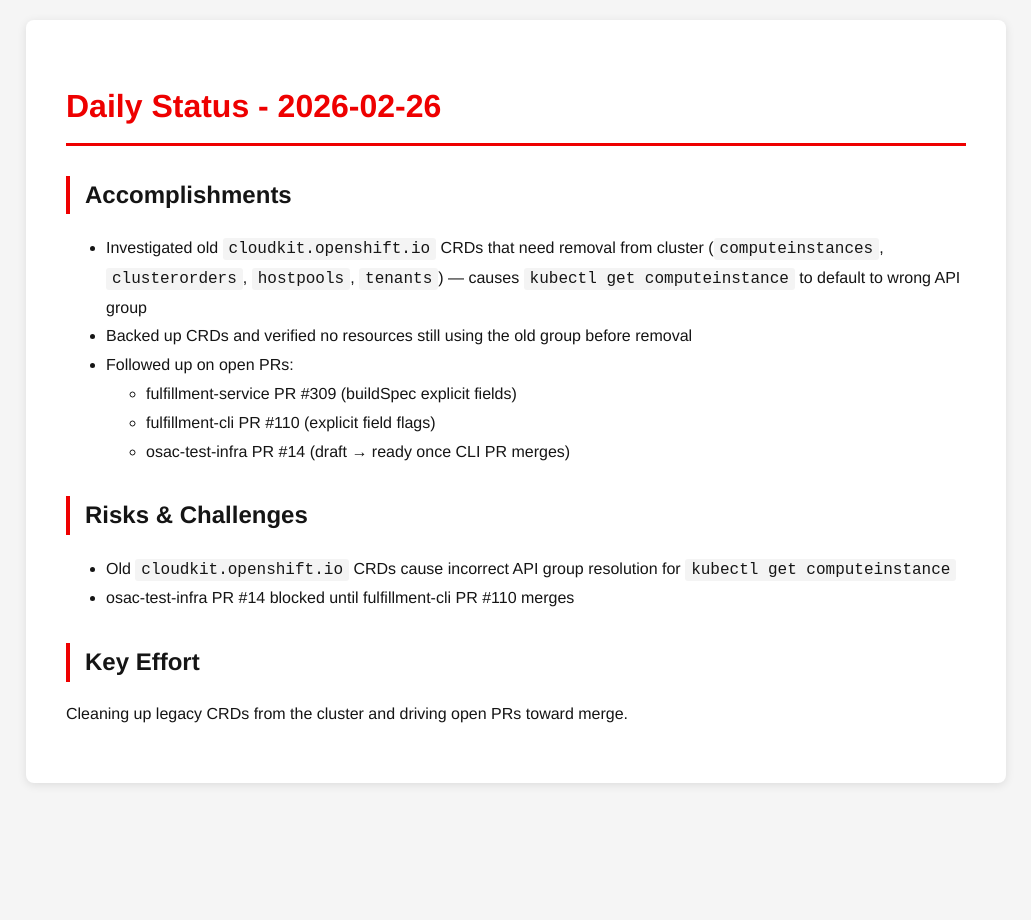
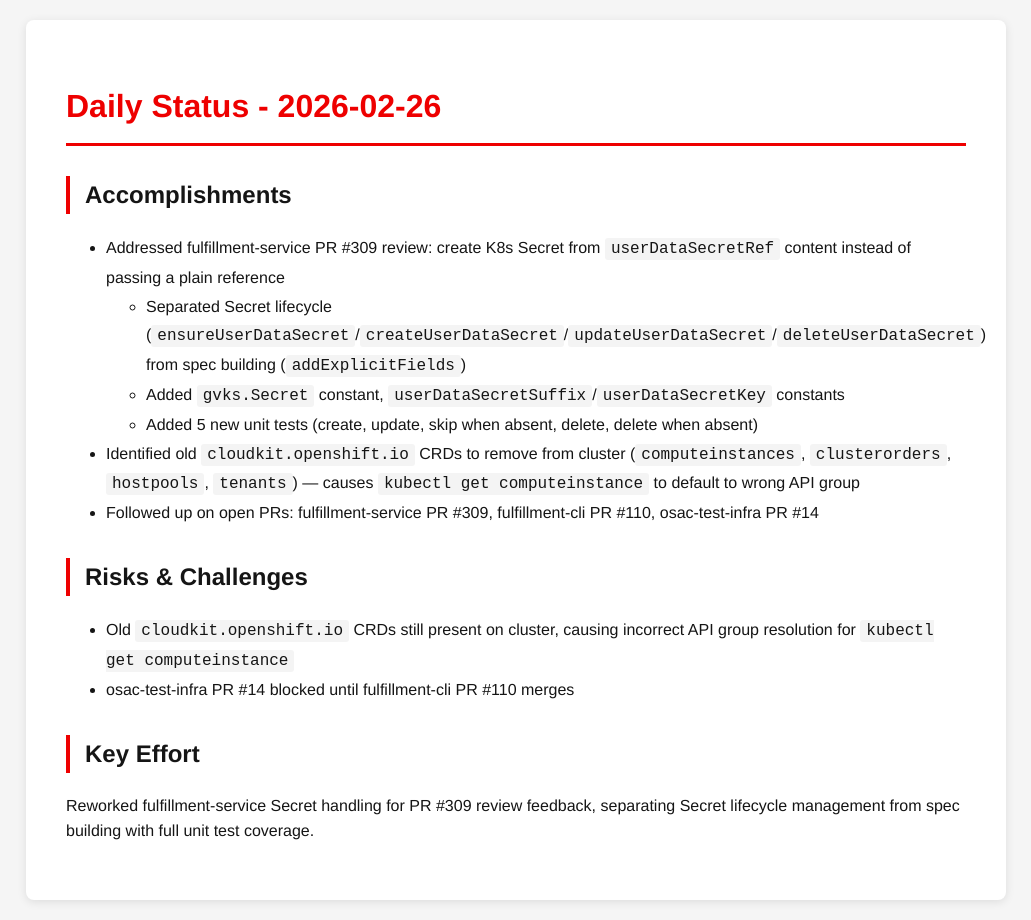
Before and after one commit to tzvatot/daily-status, a Jekyll site: the page built from 2026-02-26.md, in a window 1280 px wide. Shown: the whole page, without its empty margins (124-1155 px from the left). Built offline with Jekyll 4.4.1, drawn with Linux system fonts in a browser that asks for light colours.

Commit message:
Daily status update - 2026-02-26

```diff
--- a/2026-02-26.md
+++ b/2026-02-26.md
@@ -8,18 +8,18 @@ date: 2026-02-26
 
 ## Accomplishments
 
-- Investigated old `cloudkit.openshift.io` CRDs that need removal from cluster (`computeinstances`, `clusterorders`, `hostpools`, `tenants`) — causes `kubectl get computeinstance` to default to wrong API group
-- Backed up CRDs and verified no resources still using the old group before removal
-- Followed up on open PRs:
-  - fulfillment-service PR #309 (buildSpec explicit fields)
-  - fulfillment-cli PR #110 (explicit field flags)
-  - osac-test-infra PR #14 (draft → ready once CLI PR merges)
+- Addressed fulfillment-service PR #309 review: create K8s Secret from `userDataSecretRef` content instead of passing a plain reference
+  - Separated Secret lifecycle (`ensureUserDataSecret`/`createUserDataSecret`/`updateUserDataSecret`/`deleteUserDataSecret`) from spec building (`addExplicitFields`)
+  - Added `gvks.Secret` constant, `userDataSecretSuffix`/`userDataSecretKey` constants
+  - Added 5 new unit tests (create, update, skip when absent, delete, delete when absent)
+- Identified old `cloudkit.openshift.io` CRDs to remove from cluster (`computeinstances`, `clusterorders`, `hostpools`, `tenants`) — causes `kubectl get computeinstance` to default to wrong API group
+- Followed up on open PRs: fulfillment-service PR #309, fulfillment-cli PR #110, osac-test-infra PR #14
 
 ## Risks & Challenges
 
-- Old `cloudkit.openshift.io` CRDs cause incorrect API group resolution for `kubectl get computeinstance`
+- Old `cloudkit.openshift.io` CRDs still present on cluster, causing incorrect API group resolution for `kubectl get computeinstance`
 - osac-test-infra PR #14 blocked until fulfillment-cli PR #110 merges
 
 ## Key Effort
 
-Cleaning up legacy CRDs from the cluster and driving open PRs toward merge.
+Reworked fulfillment-service Secret handling for PR #309 review feedback, separating Secret lifecycle management from spec building with full unit test coverage.
```
